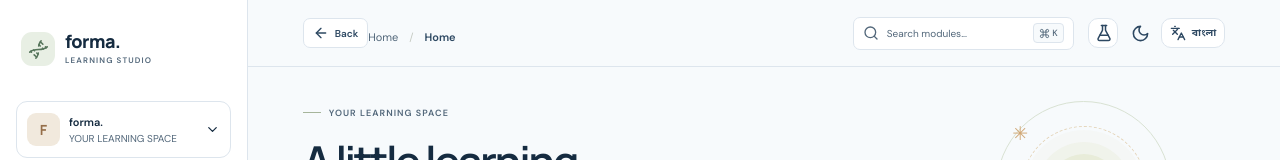
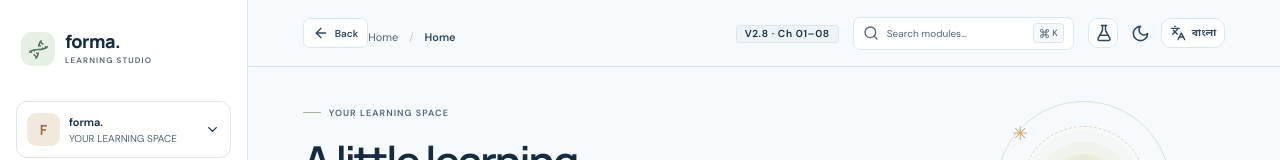
Before and after one commit to probalsarpv-byte/global-health-knowledge-hub, a React (Vite) app: page /learn in a window 1280 px wide. Shown: the top 160 px of the page. Built offline with nearby package versions, Linux system fonts and the light colour scheme.

Commit message:
feat(ui): add persistent V2.8 release badge in student header

```diff
--- a/src/features/student/StudentLayout.tsx
+++ b/src/features/student/StudentLayout.tsx
@@ -59,6 +59,7 @@ export function StudentLayout() {
       <header className="topbar">
         <div className="topbar-left"><button className="icon-button menu-button" aria-label={t('openMenu')} onClick={() => setMobileNav(true)}><Menu size={20} /></button><BackButton fallback="/" /><span className="breadcrumb">{t('navHome')} <span>/</span> <b>{activeModule ? t(activeModule.nameKey) : t('navHome')}</b></span></div>
         <div className="topbar-actions">
+          <span className="prototype-pill" title="Current build release" style={{ fontSize: '0.72rem', padding: '3px 8px', borderRadius: '4px', background: 'var(--panel-soft)', border: '1px solid var(--border)', fontWeight: 600, color: 'var(--text-muted)' }}>V2.8 · Ch 01–08</span>
           <button className="search-trigger" aria-label={t('searchPlaceholder')} onClick={() => setSearchOpen((open) => !open)}><Search size={16} /><span>{t('searchPlaceholder')}</span><kbd><Command size={11} /> K</kbd></button>
           <GlobalControls />
         </div>
```
